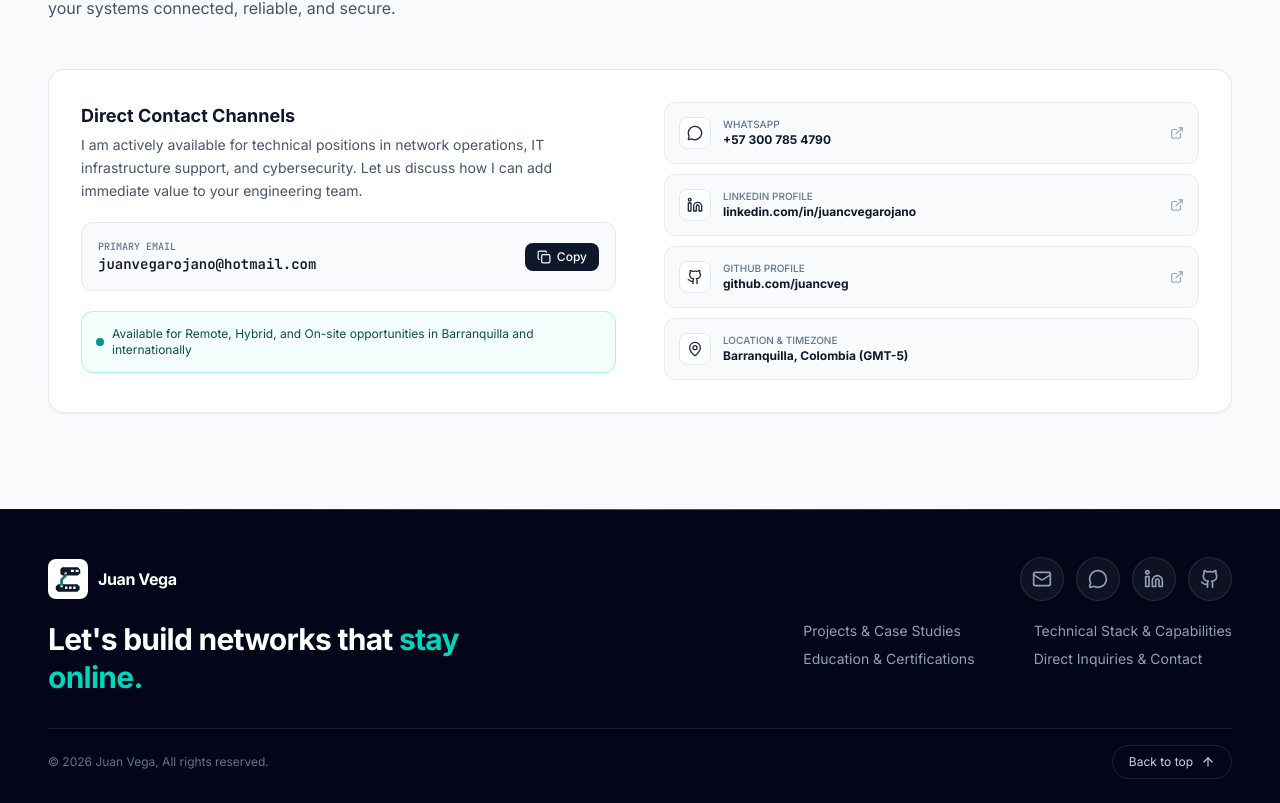
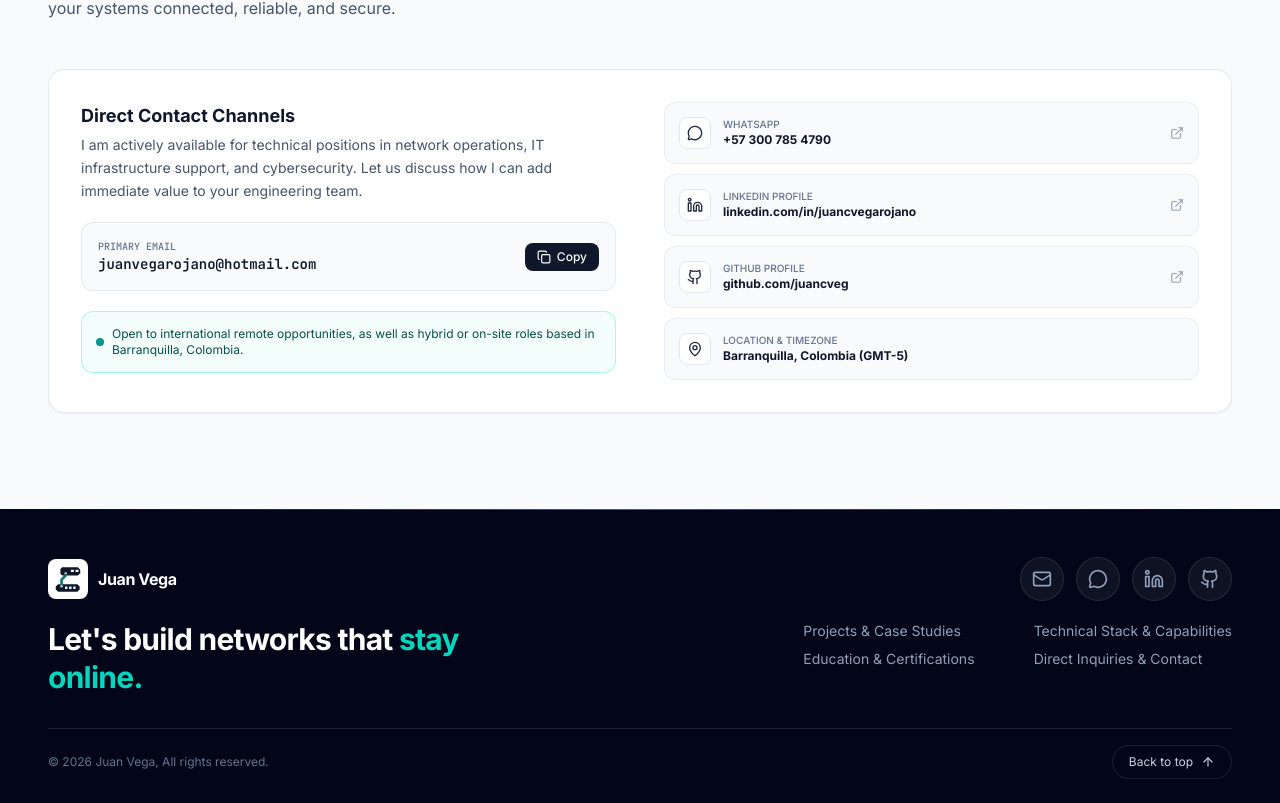
Before and after one commit to juancveg/juan-vega-portfolio, a React (Vite) app: page / in a window 1280 px wide. Shown: the part 4570-5373 px from the top of the page. Built offline with nearby package versions, Linux system fonts and the light colour scheme.

Commit message:
Update availability description for clarity and specificity

```diff
--- a/src/data/contactData.ts
+++ b/src/data/contactData.ts
@@ -5,7 +5,7 @@ export const contactData: ContactData = {
   subtitle: 'Looking for dependable support in network operations or IT infrastructure? Let’s talk about keeping your systems connected, reliable, and secure.',
   description:
     'I am actively available for technical positions in network operations, IT infrastructure support, and cybersecurity. Let us discuss how I can add immediate value to your engineering team.',
-  availability: 'Available for Remote, Hybrid, and On-site opportunities in Barranquilla and internationally',
+  availability: 'Open to international remote opportunities, as well as hybrid or on-site roles based in Barranquilla, Colombia.',
   channels: [
     {
       id: 'email',
```
